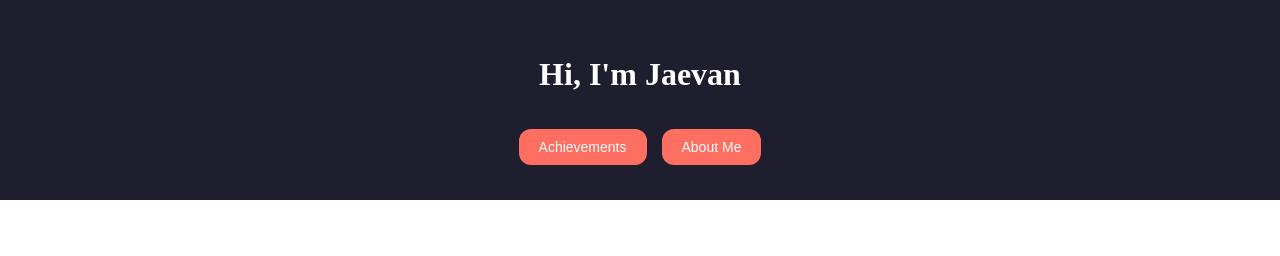
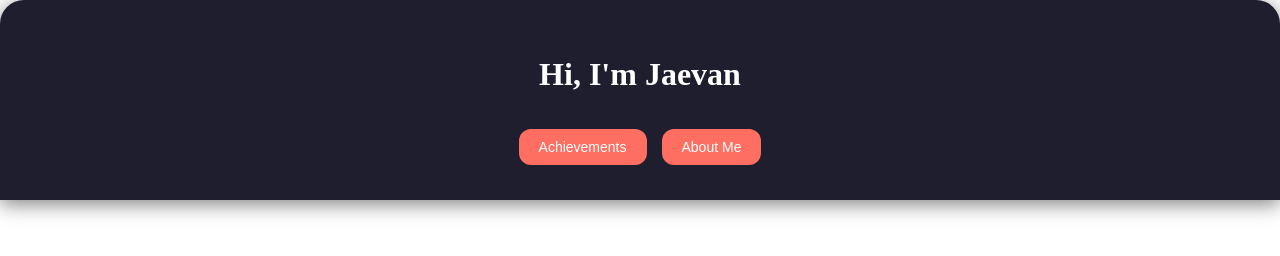
Before and after one commit to JaevanL/portfolio-embed, a plain HTML site: page index.html in a window 1280 px wide. Drawn offline with Linux system fonts and the light colour scheme.

Commit message:
Update index.html

```diff
--- a/index.html
+++ b/index.html
@@ -12,16 +12,19 @@
     }
 
     .header {
-      width: 100%;                /* full browser width */
+      width: 100%;                /* full width */
       height: 200px;              /* fixed height */
       background-color: #1e1e2f;  /* dark professional background */
       color: #ffffff;
       display: flex;
       flex-direction: column;
-      justify-content: center;    /* vertical centering */
-      align-items: center;        /* horizontal centering */
-      border-radius: 0;           /* no rounded corners if hugging edges */
+      justify-content: center;
+      align-items: center;
+      border-top-left-radius: 24px;
+      border-top-right-radius: 24px;
+      box-shadow: 0 4px 20px rgba(0,0,0,0.5);
     }
+
 
     .header-buttons {
       margin-top: 15px;
```
